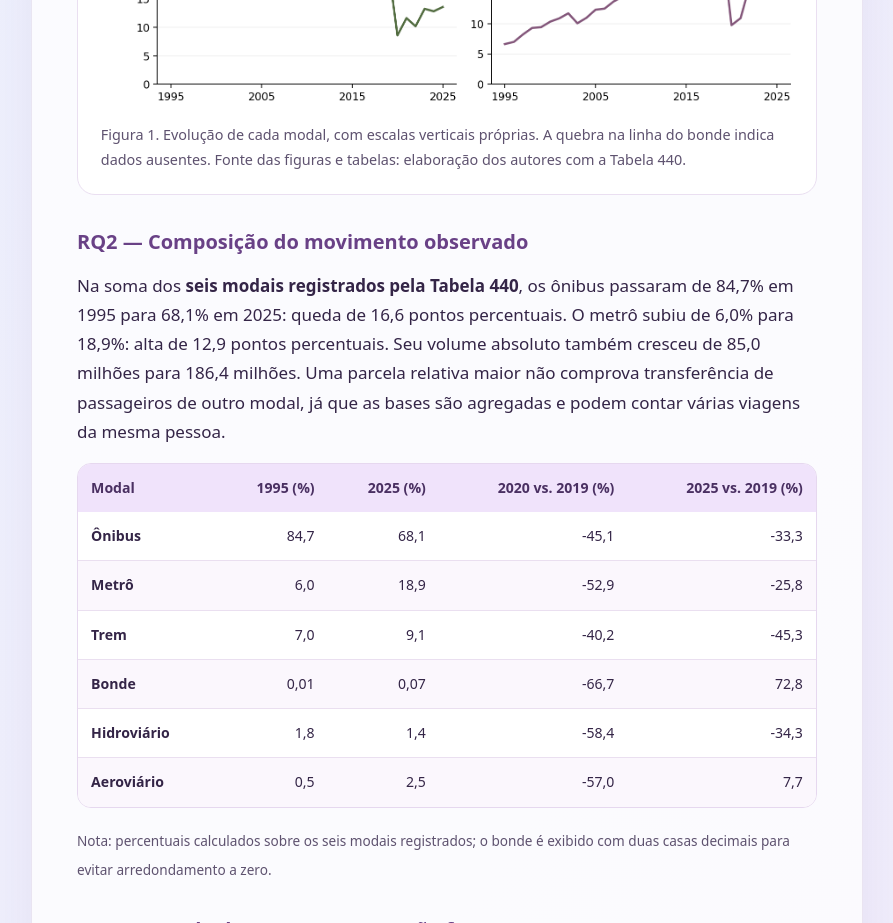
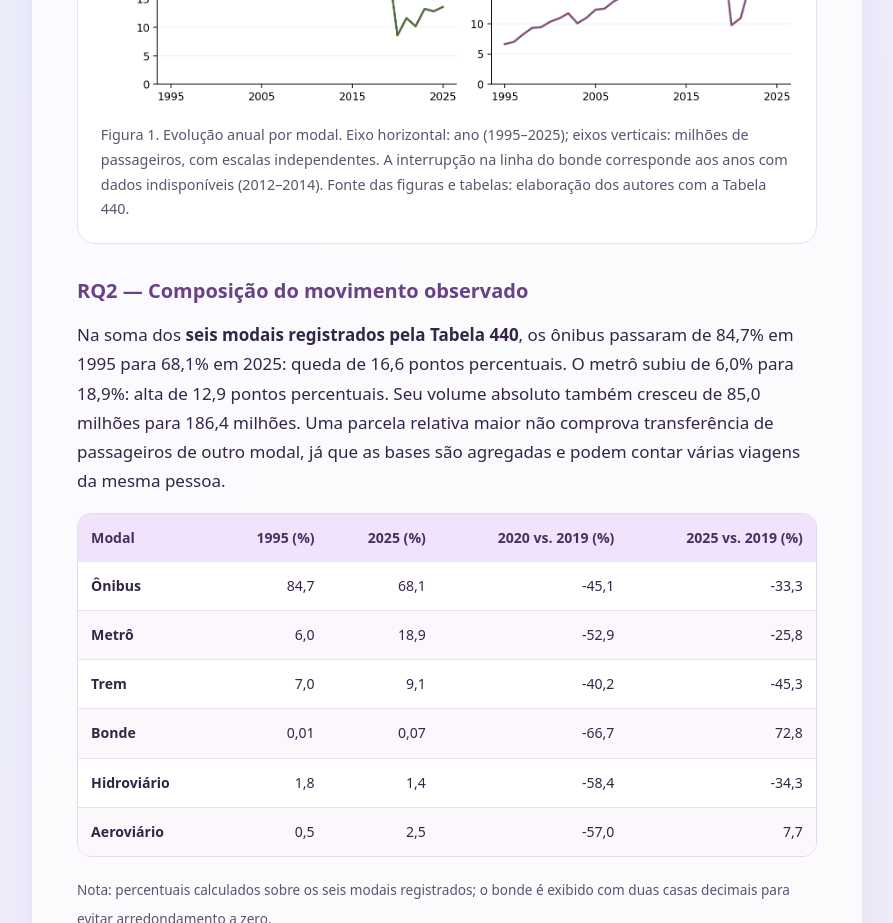
Before and after one commit to Gi-S-Lobo/analise-transporte-rj, a plain HTML site: page docs/index.html in a window 1280 px wide. Shown: the part 4900-5823 px from the top of the page, without its empty margins (193-1086 px from the left). Drawn offline with Linux system fonts and the light colour scheme.

Commit message:
docs: explicita eixos, unidades e lacunas na legenda da figura 1

```diff
--- a/docs/index.html
+++ b/docs/index.html
@@ -455,7 +455,7 @@ indice = dados.div(dados.loc[2019]).mul(100)
 variacao_pct = indice.sub(100)</code></pre>
 <p>O denominador da participação exige seis valores observados, razão pela qual a composição anual de 2012–2014 não é calculada. O índice mede cada modal em relação ao <strong>seu próprio volume em 2019</strong>, permitindo comparar recuperações percentuais sem confundir diferentes escalas de operação.</p>
 <p><strong>Limitações de comparabilidade:</strong> a Tabela 440 agrega movimentos anuais fornecidos por diferentes operadores, não identifica usuários únicos, exclui vans e kombis e não detalha tarifas, trajetos, integração, oferta de viagens nem a classificação separada do BRT. Por isso, as relações entre sistemas são descritivas e <strong>não autorizam inferências sobre migração individual de passageiros ou causalidade histórica</strong>.</p></section>
-<section id="resultados"><h2>3. Resultados e discussão</h2><h3>RQ1 — Trajetórias anuais</h3><p>Os ônibus apresentaram o maior movimento em todos os 31 anos. Passaram de aproximadamente 1,20 bilhão de passageiros registrados em 1995 ao pico de 1,33 bilhão em 2015; após cair para 454,2 milhões em 2021, chegaram a 672,6 milhões em 2025. O metrô atingiu seu maior volume da série em 2016, com 253,6 milhões, e registrou 186,4 milhões em 2025. Esses resultados demonstram ritmos distintos entre os sistemas, mas não permitem distinguir demanda reprimida, mudanças na oferta ou escolhas individuais.</p><figure><a class="figure-open" href="assets/series.png" target="_blank" rel="noopener" aria-label="Abrir a figura 1 em tamanho original"><img src="assets/series.png" loading="lazy" decoding="async" alt="Seis séries anuais em milhões de passageiros, com interrupção dos registros do bonde entre 2012 e 2014."></a><figcaption>Figura 1. Evolução de cada modal, com escalas verticais próprias. A quebra na linha do bonde indica dados ausentes. Fonte das figuras e tabelas: elaboração dos autores com a Tabela 440.</figcaption></figure>
+<section id="resultados"><h2>3. Resultados e discussão</h2><h3>RQ1 — Trajetórias anuais</h3><p>Os ônibus apresentaram o maior movimento em todos os 31 anos. Passaram de aproximadamente 1,20 bilhão de passageiros registrados em 1995 ao pico de 1,33 bilhão em 2015; após cair para 454,2 milhões em 2021, chegaram a 672,6 milhões em 2025. O metrô atingiu seu maior volume da série em 2016, com 253,6 milhões, e registrou 186,4 milhões em 2025. Esses resultados demonstram ritmos distintos entre os sistemas, mas não permitem distinguir demanda reprimida, mudanças na oferta ou escolhas individuais.</p><figure><a class="figure-open" href="assets/series.png" target="_blank" rel="noopener" aria-label="Abrir a figura 1 em tamanho original"><img src="assets/series.png" loading="lazy" decoding="async" alt="Seis séries anuais em milhões de passageiros, com interrupção dos registros do bonde entre 2012 e 2014."></a><figcaption>Figura 1. Evolução anual por modal. Eixo horizontal: ano (1995–2025); eixos verticais: milhões de passageiros, com escalas independentes. A interrupção na linha do bonde corresponde aos anos com dados indisponíveis (2012–2014). Fonte das figuras e tabelas: elaboração dos autores com a Tabela 440.</figcaption></figure>
 <h3>RQ2 — Composição do movimento observado</h3><p>Na soma dos <strong>seis modais registrados pela Tabela 440</strong>, os ônibus passaram de 84,7% em 1995 para 68,1% em 2025: queda de 16,6 pontos percentuais. O metrô subiu de 6,0% para 18,9%: alta de 12,9 pontos percentuais. Seu volume absoluto também cresceu de 85,0 milhões para 186,4 milhões. Uma parcela relativa maior não comprova transferência de passageiros de outro modal, já que as bases são agregadas e podem contar várias viagens da mesma pessoa.</p><div class="scroll"><table><thead><tr><th>Modal</th><th>1995 (%)</th><th>2025 (%)</th><th>2020 vs. 2019 (%)</th><th>2025 vs. 2019 (%)</th></tr></thead><tbody><tr><td>Ônibus</td><td>84,7</td><td>68,1</td><td>-45,1</td><td>-33,3</td></tr><tr><td>Metrô</td><td>6,0</td><td>18,9</td><td>-52,9</td><td>-25,8</td></tr><tr><td>Trem</td><td>7,0</td><td>9,1</td><td>-40,2</td><td>-45,3</td></tr><tr><td>Bonde</td><td>0,01</td><td>0,07</td><td>-66,7</td><td>72,8</td></tr><tr><td>Hidroviário</td><td>1,8</td><td>1,4</td><td>-58,4</td><td>-34,3</td></tr><tr><td>Aeroviário</td><td>0,5</td><td>2,5</td><td>-57,0</td><td>7,7</td></tr></tbody></table></div><p><small>Nota: percentuais calculados sobre os seis modais registrados; o bonde é exibido com duas casas decimais para evitar arredondamento a zero.</small></p>
 <h3>RQ3 — Queda de 2020 e recuperação frente a 2019</h3><p>Entre 2019 e 2020, as retrações oscilaram entre −40,2% (trem) e −66,7% (bonde). Em 2025, os volumes de ônibus (−33,3%), metrô (−25,8%), trem (−45,3%) e hidroviário (−34,3%) permaneciam abaixo de 2019. O bonde (+72,8%) e o aeroviário (+7,7%) foram os únicos que superaram a referência. O percentual do bonde se refere a uma base absoluta pequena: em 2025 ele respondeu por 0,07% da soma analisada. Portanto, a recuperação percentual deve ser lida junto da escala operacional.</p><figure><a class="figure-open" href="assets/retomada.png" target="_blank" rel="noopener" aria-label="Abrir a figura 2 em tamanho original"><img src="assets/retomada.png" loading="lazy" decoding="async" alt="Comparação de 2020 e 2025 com 2019 igual a 100. Apenas bonde e aeroviário ultrapassam a referência em 2025."></a><figcaption>Figura 2. Cada barra compara um modal com seu próprio volume de 2019. A linha tracejada marca o nível de referência.</figcaption></figure>
 <h3>Contextualização histórica e limites de interpretação</h3>
```
